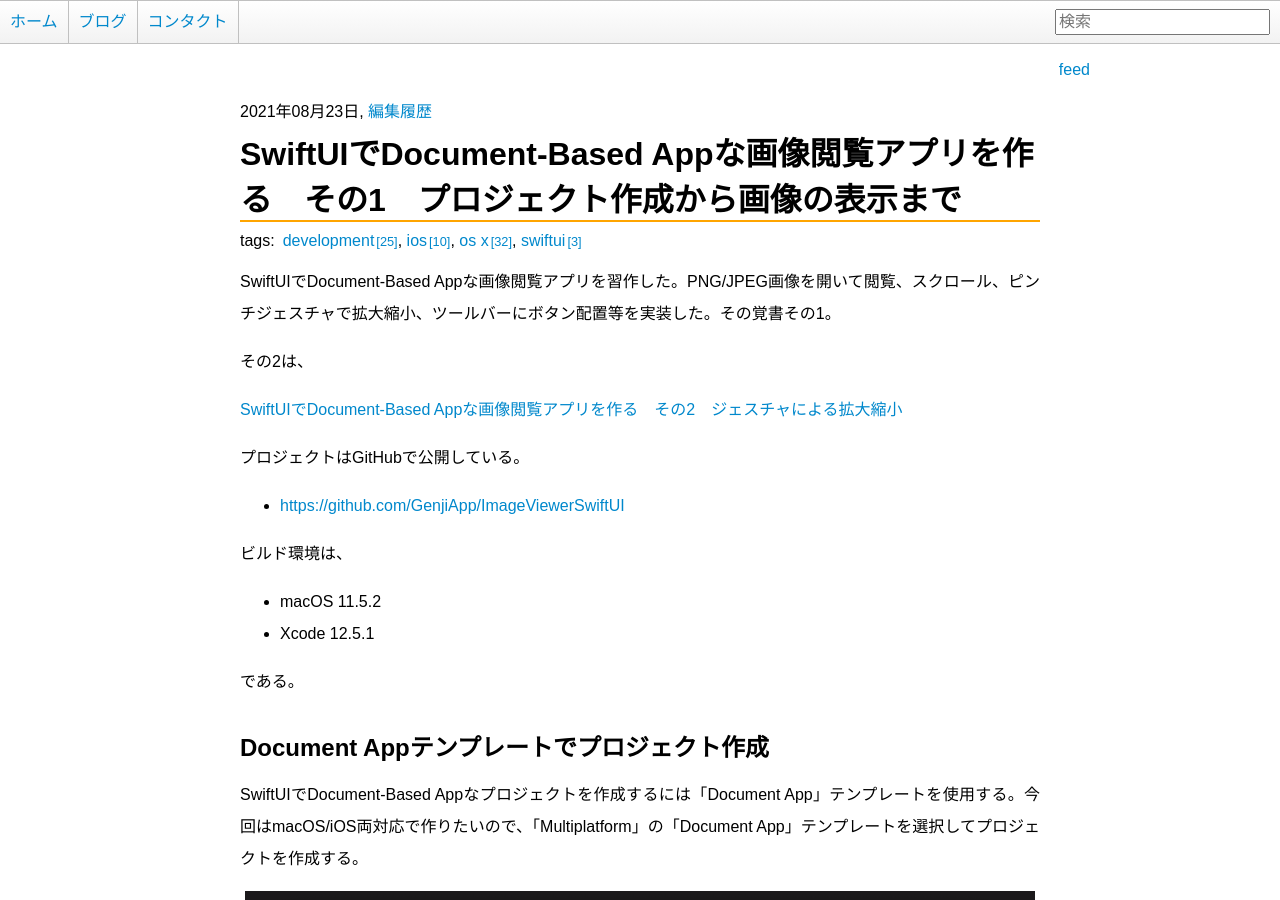
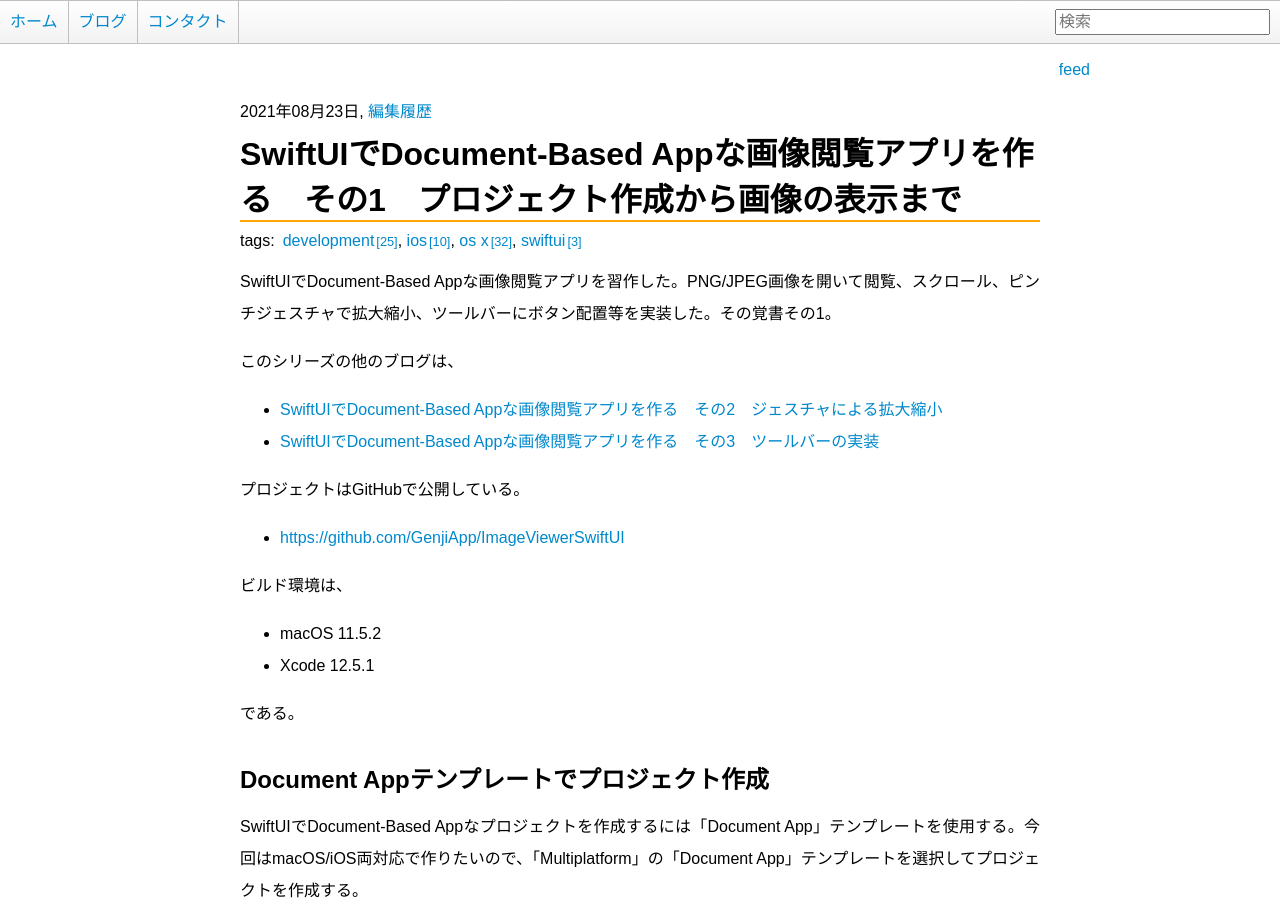
Before and after one commit to GenjiApp/genjiapp.github.io, a Jekyll site: the page built from _posts/2021-08-23-building-swiftui-document-based-app-part1.md, in a window 1280 px wide and 900 px high. Built offline with Jekyll 4.4.1, drawn with Linux system fonts in a browser that asks for light colours.

Commit message:
edit posts

```diff
--- a/_posts/2021-08-23-building-swiftui-document-based-app-part1.md
+++ b/_posts/2021-08-23-building-swiftui-document-based-app-part1.md
@@ -6,9 +6,10 @@ tags: [development, swiftui, os x, ios]
 
 SwiftUIでDocument-Based Appな画像閲覧アプリを習作した。PNG/JPEG画像を開いて閲覧、スクロール、ピンチジェスチャで拡大縮小、ツールバーにボタン配置等を実装した。その覚書その1。
 
-その2は、
+このシリーズの他のブログは、
 
-[SwiftUIでDocument-Based Appな画像閲覧アプリを作る　その2　ジェスチャによる拡大縮小]({% post_url 2021-08-24-building-swiftui-document-based-app-part2 %})
+- [SwiftUIでDocument-Based Appな画像閲覧アプリを作る　その2　ジェスチャによる拡大縮小]({% post_url 2021-08-24-building-swiftui-document-based-app-part2 %})
+- [SwiftUIでDocument-Based Appな画像閲覧アプリを作る　その3　ツールバーの実装]({% post_url 2021-08-26-building-swiftui-document-based-app-part3 %})
 
 プロジェクトはGitHubで公開している。
 
```
Also changed, not shown: _posts/2021-08-24-building-swiftui-document-based-app-part2.md (+2 -1 lines), _posts/2021-08-26-building-swiftui-document-based-app-part3.md (+1 -1 lines).
